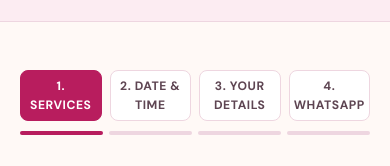
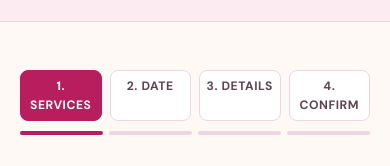
Before and after one commit to Nanakay62/Glamorous-Nails, a plain HTML site: page booking.html in a window 390 px wide. Shown: the part 389-555 px from the top of the page. Drawn offline with nearby package versions, Linux system fonts and the light colour scheme.

Commit message:
fix: shorten mobile booking step labels to prevent mid-word wrapping

```diff
--- a/booking.html
+++ b/booking.html
@@ -81,9 +81,9 @@
 
       <div class="progress-labels progress-labels--numbered">
         <span class="progress-step-label is-active" data-step="1">1. Services</span>
-        <span class="progress-step-label" data-step="2">2. Date &amp; time</span>
-        <span class="progress-step-label" data-step="3">3. Your details</span>
-        <span class="progress-step-label" data-step="4">4. WhatsApp</span>
+        <span class="progress-step-label" data-step="2">2. Date</span>
+        <span class="progress-step-label" data-step="3">3. Details</span>
+        <span class="progress-step-label" data-step="4">4. Confirm</span>
       </div>
       <div class="progress-track" id="bookingProgress">
         <div class="progress-dot is-active" data-step="1"></div>
```
